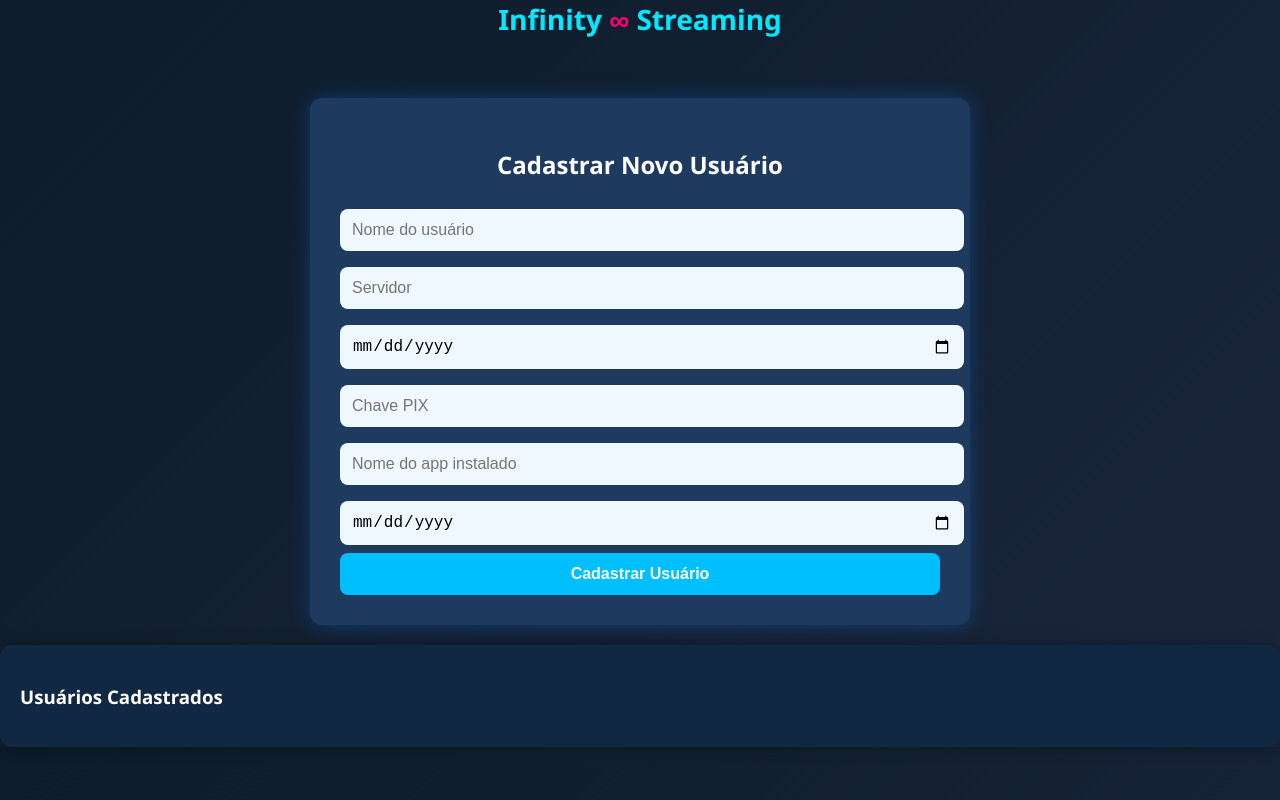
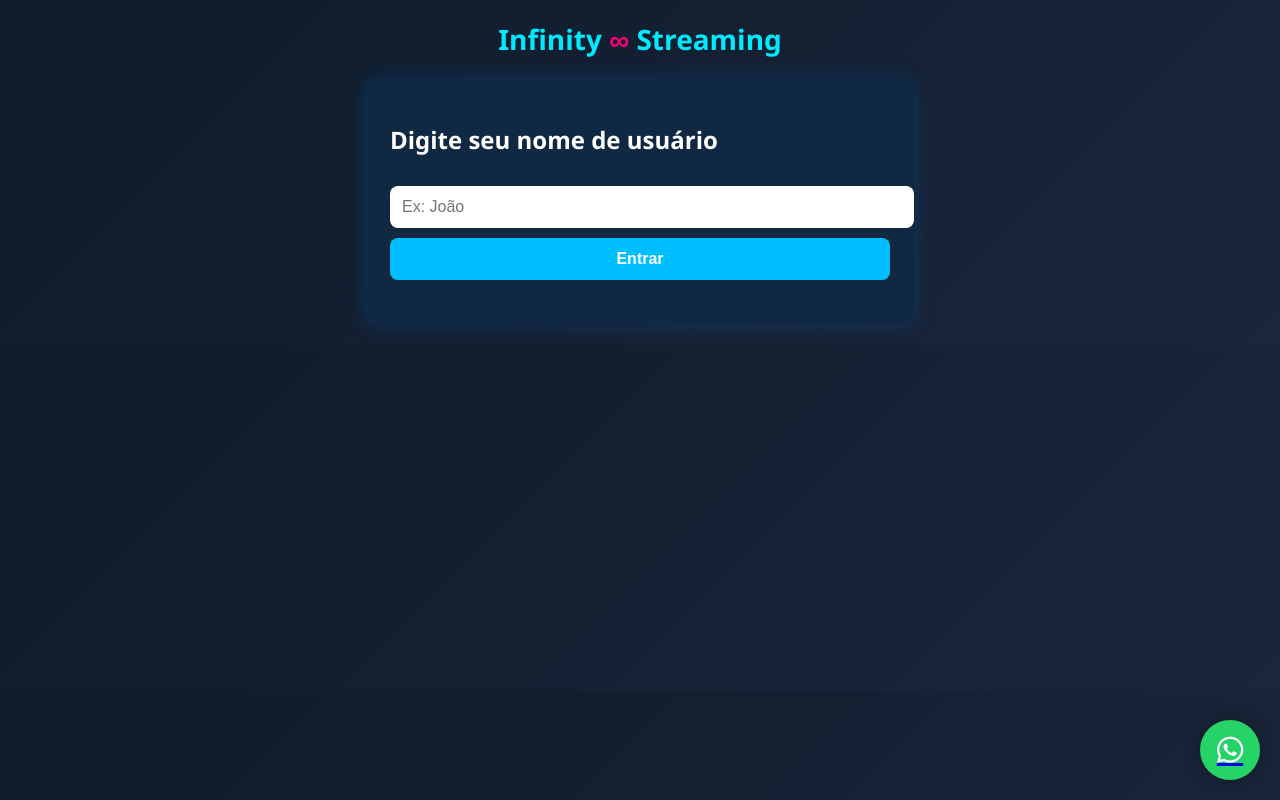
Before and after one commit to InfinityStreaming/Master, a plain HTML site: page index.html in a window 1280 px wide. Drawn offline with Linux system fonts and the light colour scheme.

Commit message:
Update index.html

```diff
--- a/index.html
+++ b/index.html
@@ -1,42 +1,46 @@
-<!DOCTYPE html>
-<html lang="pt-br">
+<!DOCTYPE html><html lang="pt-br">
 <head>
   <meta charset="UTF-8">
+  <title>Central do Usuário - Infinity ∞</title>
   <meta name="viewport" content="width=device-width, initial-scale=1.0">
-  <title>Painel Master - Infinity ∞</title>
-  <link rel="stylesheet" href="https://cdnjs.cloudflare.com/ajax/libs/font-awesome/6.4.0/css/all.min.css"/>
   <style>
     body {
       font-family: 'Segoe UI', sans-serif;
       background: linear-gradient(135deg, #0d1b2a, #1b263b);
-      color: #fff;
+      color: white;
       margin: 0;
-      padding: 0;
+      padding: 20px;
+    }.logo {
+  text-align: center;
+  font-size: 28px;
+  font-weight: bold;
+  margin-bottom: 20px;
+  color: #00eaff;
 }
 
-    .container {
-      width: 100%;
-      max-width: 600px;
-      margin: auto;
-      margin-top: 60px;
-      background: #1e3a5f;
-      padding: 30px;
-      border-radius: 12px;
-      box-shadow: 0 0 20px rgba(0, 132, 255, 0.3);
+.logo span {
+  color: #ff0077;
 }
 
-    .container input, .container select {
+.login, .dados {
+  max-width: 500px;
+  margin: auto;
+  background: #102841;
+  padding: 25px;
+  border-radius: 12px;
+  box-shadow: 0 0 20px rgba(0,132,255,0.2);
+}
+
+input {
   width: 100%;
   padding: 12px;
-      margin: 8px 0;
+  margin: 10px 0;
   border-radius: 8px;
   border: none;
   font-size: 16px;
-      background: #f0f8ff;
-      color: #000;
 }
 
-    .container button {
+button {
   width: 100%;
   padding: 12px;
   background: #00bfff;
@@ -48,115 +52,96 @@
   cursor: pointer;
 }
 
-    .container button:hover {
+button:hover {
   background: #0099cc;
 }
 
-    .logo {
-      text-align: center;
-      font-size: 28px;
-      font-weight: bold;
-      margin-bottom: 20px;
-      color: #00eaff;
-    }
-
-    .infinito {
-      color: #ff0077;
-    }
-
-    .usuarios-cadastrados {
-      margin-top: 20px;
-      background: #102841;
-      padding: 20px;
-      border-radius: 12px;
+.whatsapp-btn {
+  position: fixed;
+  bottom: 20px;
+  right: 20px;
+  background: #25d366;
+  border-radius: 50%;
+  width: 60px;
+  height: 60px;
+  display: flex;
+  align-items: center;
+  justify-content: center;
   box-shadow: 0 0 15px rgba(0,0,0,0.3);
 }
 
-    .usuarios-cadastrados p {
-      margin: 8px 0;
-    }
-  </style>
-</head>
-<body>
-
-  <div class="logo">Infinity <span class="infinito">∞</span> Streaming</div>
-
-  <div class="container">
-    <h2 style="text-align:center;">Cadastrar Novo Usuário</h2>
-    <input type="text" id="nome" placeholder="Nome do usuário" required>
-    <input type="text" id="servidor" placeholder="Servidor" required>
-    <input type="date" id="vencimento" placeholder="Data de vencimento" required>
-    <input type="text" id="chavePIX" placeholder="Chave PIX" required>
-    <input type="text" id="app" placeholder="Nome do app instalado" required>
-    <input type="date" id="validadeLicenca" placeholder="Validade da licença do app" required>
-    <button onclick="cadastrarUsuario()">Cadastrar Usuário</button>
-  </div>
-
-  <div class="usuarios-cadastrados" id="usuariosCadastrados">
-    <h3>Usuários Cadastrados</h3>
-    <div id="listaUsuarios"></div>
-  </div>
-
-  <script>
-    let usuarios = [];
-
-    function carregarUsuarios() {
-      const dados = localStorage.getItem('usuarios');
-      if (dados) {
-        usuarios = JSON.parse(dados);
-        exibirUsuarios();
-      }
+.whatsapp-btn i {
+  font-size: 30px;
+  color: white;
 }
 
-    function exibirUsuarios() {
-      const listaUsuarios = document.getElementById('listaUsuarios');
-      listaUsuarios.innerHTML = '';
-      if (usuarios.length > 0) {
-        usuarios.forEach((usuario, index) => {
-          listaUsuarios.innerHTML += `
-            <p><strong>Nome:</strong> ${usuario.nome}</p>
-            <p><strong>Servidor:</strong> ${usuario.servidor}</p>
-            <p><strong>Vencimento:</strong> ${usuario.vencimento}</p>
-            <p><strong>Chave PIX:</strong> ${usuario.chavePIX}</p>
-            <p><strong>App Instalado:</strong> ${usuario.app}</p>
-            <p><strong>Validade da Licença:</strong> ${usuario.validadeLicenca}</p>
-            <hr>
-          `;
-        });
-      } else {
-        listaUsuarios.innerHTML = '<p>Nenhum usuário cadastrado.</p>';
-      }
+.dados p {
+  margin: 10px 0;
+  line-height: 1.4;
 }
 
-    function salvarUsuario(usuario) {
-      usuarios.push(usuario);
-      localStorage.setItem('usuarios', JSON.stringify(usuarios));
-      exibirUsuarios();
+.erro {
+  text-align: center;
+  color: #ff4d4d;
+  margin-top: 20px;
 }
 
-    function cadastrarUsuario() {
-      const nome = document.getElementById('nome').value;
-      const servidor = document.getElementById('servidor').value;
-      const vencimento = document.getElementById('vencimento').value;
-      const chavePIX = document.getElementById('chavePIX').value;
-      const app = document.getElementById('app').value;
-      const validadeLicenca = document.getElementById('validadeLicenca').value;
+  </style>
+  <script src="https://kit.fontawesome.com/a2e0e6fa1f.js" crossorigin="anonymous"></script>
+</head>
+<body>  <div class="logo">Infinity <span>∞</span> Streaming</div>  <div class="login" id="loginBox">
+    <h2>Digite seu nome de usuário</h2>
+    <input type="text" id="nomeUsuario" placeholder="Ex: João">
+    <button onclick="buscarUsuario()">Entrar</button>
+    <p class="erro" id="erroMsg"></p>
+  </div>  <div class="dados" id="dadosBox" style="display:none;">
+    <h2>Bem-vindo!</h2>
+    <p><strong>Nome:</strong> <span id="nomeInfo"></span></p>
+    <p><strong>Servidor:</strong> <span id="servidorInfo"></span></p>
+    <p><strong>Data de Vencimento:</strong> <span id="vencimentoInfo"></span></p>
+    <p><strong>Chave PIX:</strong> <span id="pixInfo"></span></p>
+    <p><strong>App Instalado:</strong> <span id="appInfo"></span></p>
+    <p><strong>Validade da Licença:</strong> <span id="licencaInfo"></span></p>
+    <p><strong>Facebook:</strong> <a href="https://facebook.com/seupage" target="_blank">Clique aqui</a></p>
+    <p><strong>Landing Page:</strong> <a href="https://seulink.com" target="_blank">Acessar</a></p>
+  </div>  <a class="whatsapp-btn" href="https://wa.me/5598988675945" target="_blank">
+    <i class="fab fa-whatsapp"></i>
+  </a>  <script>
+    function buscarUsuario() {
+      const nome = document.getElementById('nomeUsuario').value.trim().toLowerCase();
+      const erroMsg = document.getElementById('erroMsg');
+      erroMsg.textContent = '';
 
-      const usuario = {
-        nome,
-        servidor,
-        vencimento,
-        chavePIX,
-        app,
-        validadeLicenca,
-      };
-
-      salvarUsuario(usuario);
-      alert('Usuário cadastrado com sucesso!');
+      if (!nome) {
+        erroMsg.textContent = 'Digite seu nome para continuar.';
+        return;
       }
 
-    document.addEventListener('DOMContentLoaded', carregarUsuarios);
-  </script>
+      const dados = localStorage.getItem('usuarios');
+      if (!dados) {
+        erroMsg.textContent = 'Nenhum usuário encontrado.';
+        return;
+      }
 
-</body>
+      const lista = JSON.parse(dados);
+      const usuario = lista.find(u => u.nome.toLowerCase() === nome);
+
+      if (!usuario) {
+        erroMsg.textContent = 'Usuário não encontrado.';
+        return;
+      }
+
+      // Preencher os dados
+      document.getElementById('nomeInfo').textContent = usuario.nome;
+      document.getElementById('servidorInfo').textContent = usuario.servidor;
+      document.getElementById('vencimentoInfo').textContent = usuario.vencimento;
+      document.getElementById('pixInfo').textContent = usuario.chavePIX;
+      document.getElementById('appInfo').textContent = usuario.app;
+      document.getElementById('licencaInfo').textContent = usuario.validadeLicenca;
+
+      // Trocar telas
+      document.getElementById('loginBox').style.display = 'none';
+      document.getElementById('dadosBox').style.display = 'block';
+    }
+  </script></body>
 </html>
```
Lines whose indentation alone changed are shown as unchanged.
